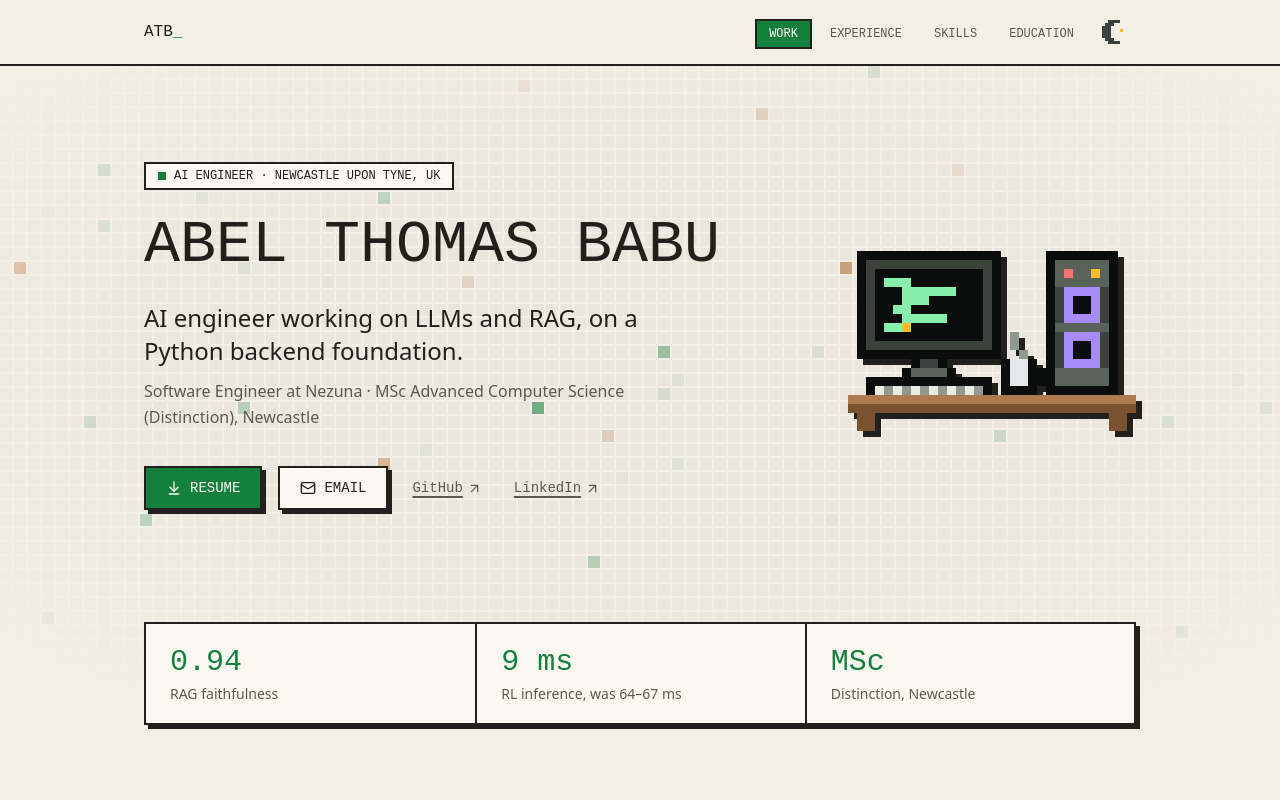
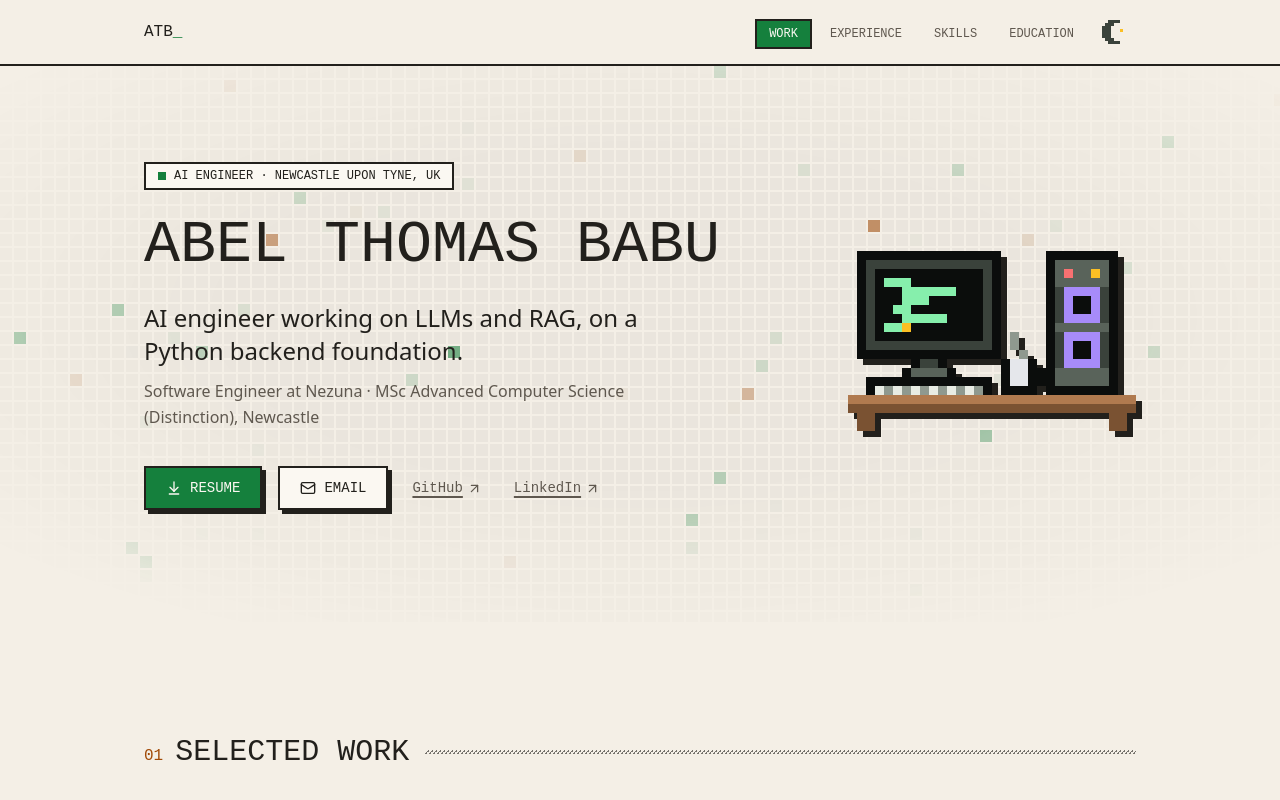
Before and after one commit to abelthomasbabu/My-Portfolio, a React (Vite) app: page / in a window 1280 px wide. Shown: the top 800 px of the page. Built offline with nearby package versions, Linux system fonts and the light colour scheme.

Commit message:
fix: remove hero stats strip
Co-Authored-By: Claude Opus 5.5 <noreply@anthropic.com>

```diff
--- a/src/components/Intro.jsx
+++ b/src/components/Intro.jsx
@@ -1,7 +1,6 @@
 import { ArrowDownToLine, ArrowUpRight, Mail } from "lucide-react";
-import { profile, stats } from "@/data/content";
+import { profile } from "@/data/content";
 import { sprites } from "@/data/sprites";
-import { PixelCounter } from "./PixelCounter";
 import { PixelField } from "./PixelField";
 import { PixelSprite } from "./PixelSprite";
 
@@ -68,16 +67,5 @@ export const Intro = () => (
         />
       </div>
     </div>
-
-    <dl className="reveal grid grid-cols-3 border-2 border-line bg-surface shadow-[4px_4px_0_var(--line)]">
-      {stats.map(({ value, counter, label }, i) => (
-        <div key={label} className={`flex flex-col-reverse gap-1 px-3 py-4 sm:px-6 sm:py-5 ${i ? "border-l-2 border-line" : ""}`}>
-          <dt className="text-xs leading-snug text-muted sm:text-sm">{label}</dt>
-          <dd className="font-pixel text-xl text-accent sm:text-3xl">
-            {counter ? <PixelCounter {...counter} /> : value}
-          </dd>
-        </div>
-      ))}
-    </dl>
   </div>
 );
--- a/src/components/PixelCounter.jsx
+++ /dev/null
@@ -1,37 +0,0 @@
-import { useEffect, useRef, useState } from "react";
-import { useInView, useReducedMotion } from "@/lib/motion";
-
-// Ticks a number from `from` to `to` in a few chunky steps once it scrolls into view.
-// Screen readers only ever get the final value.
-export const PixelCounter = ({ from, to, decimals = 0, suffix = "", steps = 12 }) => {
-  const ref = useRef(null);
-  const seen = useInView(ref);
-  const reduced = useReducedMotion();
-  const [value, setValue] = useState(reduced ? to : from);
-
-  useEffect(() => {
-    if (reduced) {
-      setValue(to);
-      return;
-    }
-    if (!seen) return;
-    let step = 0;
-    const id = setInterval(() => {
-      step += 1;
-      setValue(from + ((to - from) * step) / steps);
-      if (step >= steps) clearInterval(id);
-    }, 70);
-    return () => clearInterval(id);
-  }, [seen, reduced, from, to, steps]);
-
-  const final = `${to.toFixed(decimals)}${suffix}`;
-  return (
-    <span ref={ref}>
-      <span aria-hidden="true">
-        {value.toFixed(decimals)}
-        {suffix}
-      </span>
-      <span className="sr-only">{final}</span>
-    </span>
-  );
-};
--- a/src/data/content.js
+++ b/src/data/content.js
@@ -51,13 +51,6 @@ export const projects = [
     stack: ["Arduino", "ESP8266", "Firebase", "scikit-learn"],
     links: [],
   },
-];
-
-// Hero stats: each one is restated from the projects, education or experience below.
-export const stats = [
-  { counter: { from: 0, to: 0.94, decimals: 2 }, label: "RAG faithfulness" },
-  { counter: { from: 67, to: 9, suffix: " ms" }, label: "RL inference, was 64–67 ms" },
-  { value: "MSc", label: "Distinction, Newcastle" },
 ];
 
 export const sections = [
--- a/src/lib/motion.js
+++ b/src/lib/motion.js
@@ -15,27 +15,3 @@ export function useReducedMotion() {
 
   return reduced;
 }
-
-// True once `ref` has scrolled into view (and stays true).
-export function useInView(ref) {
-  const [seen, setSeen] = useState(false);
-
-  useEffect(() => {
-    const el = ref.current;
-    if (!el || seen) return;
-    if (!("IntersectionObserver" in window)) {
-      setSeen(true);
-      return;
-    }
-    const observer = new IntersectionObserver(([entry]) => {
-      if (entry.isIntersecting) {
-        setSeen(true);
-        observer.disconnect();
-      }
-    });
-    observer.observe(el);
-    return () => observer.disconnect();
-  }, [ref, seen]);
-
-  return seen;
-}
```
